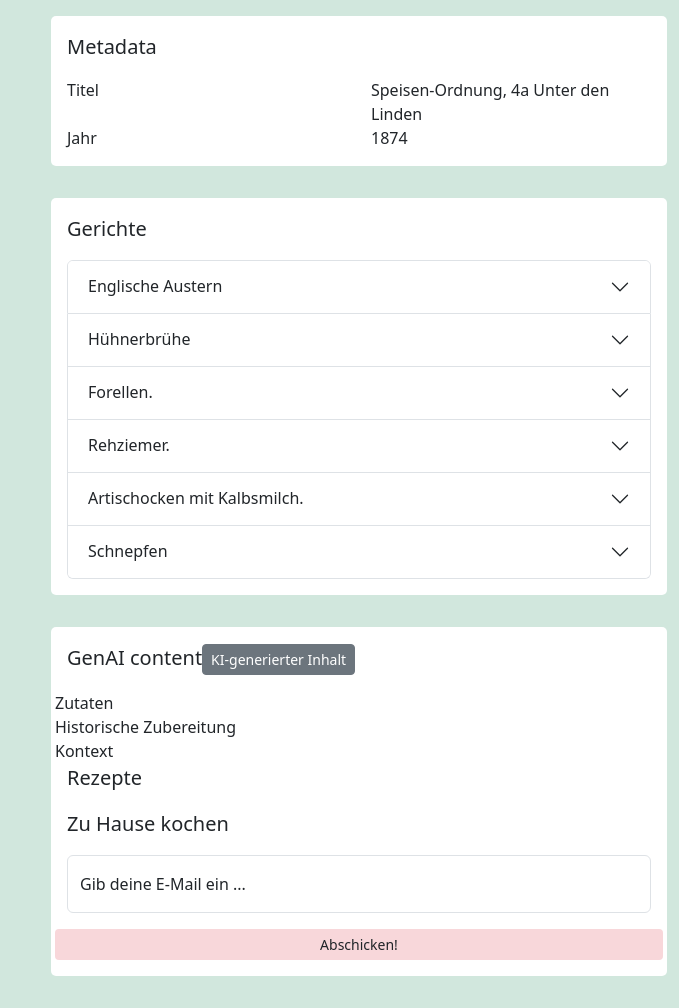
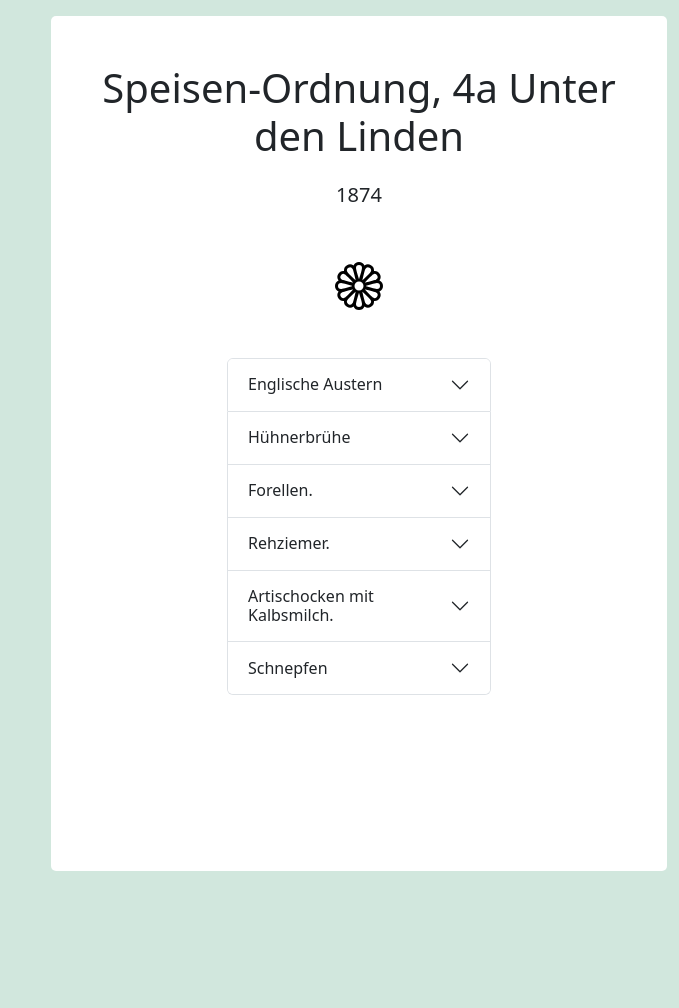
Before and after one commit to clio001/retro-bites, a Flask app: page /item/4 in a window 1280 px wide. Shown: the part 48-1056 px from the top of the page, without its empty margins (601-1280 px from the left). After the commit the page ends 919 px from the top, so only its background shows below. Run offline with Flask 3, Linux system fonts and the light colour scheme.

Commit message:
updated item view, added chips, buttons

```diff
--- a/app.py
+++ b/app.py
@@ -15,7 +15,7 @@ def empty_item_redirect():
     with open("static/db.json", "r", encoding="utf-8") as f:
         COLLECTION = json.load(f)
     # Redirect to the item with ID 1
-    return redirect(url_for('item_nr', item_id=1))
+    return redirect(url_for('item_nr', item_id=4))
 
 @app.route("/item/<int:item_id>")
 def item_nr(item_id):
--- a/static/styles.css
+++ b/static/styles.css
@@ -41,8 +41,7 @@
 
 .feature {
     z-index: 100;
-    max-width: 60%;
-    background-color: rgba(0, 0, 0, 0.7);
+   background-color: rgba(0, 0, 0, 0.7);
     padding: 2rem;
     border-radius: 15px 50px;
     box-shadow: 0 10px 15px rgba(0, 0, 0, 0.5);
@@ -76,6 +75,23 @@ border-radius: 5px;
     box-shadow: 0px 0px 5px rgba(255, 152, 152, 0.5);
     animation: pulsing 1.5s infinite;
 }
+
+.listIngredients {
+    display: flex;
+    flex-direction: row;
+    flex-wrap: wrap;
+    margin-bottom: 2rem;
+}
+
+.chip {
+    padding: 7px 12px 7px 12px;
+    border-radius: 25px;
+    border: 0px;
+    max-width: fit-content;
+    margin: 0.5rem;
+}
+
+
 
 @keyframes pulsing {
     0% {
--- a/templates/index.html
+++ b/templates/index.html
@@ -28,7 +28,7 @@
         <div class="imgList">
             {% for menu in menucards %}
             <div><img src="https://content.staatsbibliothek-berlin.de/dms/PPN{{menu.PPN}}/1200/0/00000001.jpg"
-                    width="350" onclick="window.location.href='/item'" /></div>
+                    width="350" onclick="window.location.href='/item/{{menu.id}}'" /></div>
 
             {%endfor%}
         </div>
--- a/templates/item.html
+++ b/templates/item.html
@@ -2,7 +2,7 @@
 
 {% block body %}
 
-<div class="container-fluid pt-3 bg-success-subtle">
+<div class="container-fluid pt-3 bg-success-subtle" style="min-height: 96vh;">
     <div class="row">
         <div class="col">
             <iframe class="iframeBox"
@@ -10,40 +10,42 @@
                 width="100%" height="850" allowfullscreen></iframe>
         </div>
         <div class="col">
+
             <div class="itemBox">
-                <div class="lead mb-3">Metadata</div>
-                <div class="row">
-                    <div class="col">Titel</div>
-                    <div class="col">{{ item.title }}</div>
+                <div class="text-center">
+                    <div class="display-6 p-3 mt-3">{{item.title}}</div>
+                    <div class="lead p-1">{{item.date}}</div>
                 </div>
-                <div class="row">
-                    <div class="col">Jahr</div>
-                    <div class="col">{{item.date}}</div>
-                </div>
-            </div>
-            <div class="itemBox">
-                <div class="lead mb-3">Gerichte</div>
-                <div class="accordion" id="accordionExample">
+                <div class="text-center mt-5"><img src="/static/flower1.svg" width="48" height="48" /></div>
+
+                <div class="accordion" style="padding: 3rem 10rem 10rem 10rem" id="accordionExample">
 
                     {% for dish in item.dishes %}
                     <div class="accordion-item">
                         <h2 class="accordion-header" id="heading{{loop.index}}">
-                            <button class="accordion-button collapsed" type="button" data-bs-toggle="collapse"
+                            <button class="accordion-button collapsed " type="button" data-bs-toggle="collapse"
                                 data-bs-target="#collapse{{loop.index}}" aria-expanded="false"
                                 aria-controls="collapse{{loop.index}}">
                                 {{dish.name}}
                             </button>
                         </h2>
-                        <div id="collapse{{loop.index}}" class="accordion-collapse collapse"
+                        <div id="collapse{{loop.index}}" class="accordion-collapse collapse "
                             aria-labelledby="heading{{loop.index}}" data-bs-parent="#accordionExample">
                             <div class="accordion-body">
-                                <strong>Zutaten</strong>
-                                <ul>
+                                <div class="text-end">
+                                    <div class="btn-group" role="group" aria-label="E-mail Info group">
+                                        <div type="button" class="btn btn-outline-secondary">E-Mail</div>
+                                        <div type="button" class="btn btn-outline-secondary">Info</div>
+                                    </div>
+                                </div>
+
+                                <div style="margin-bottom: 1rem;"><strong>Zutaten</strong></div>
+                                <div class="listIngredients">
                                     {% for ingredient in dish.ingredients %}
-                                    <li>{{ingredient}}</li>
+                                    <div class="chip bg-success-subtle">{{ingredient}}</div>
                                     {% endfor %}
-                                </ul>
-                                <strong>Historische Zubereitung</strong>
+                                </div>
+                                <strong>Zubereitung</strong>
                                 <p>{{dish.preparation}}</p>
 
                             </div>
@@ -56,26 +58,6 @@
 
 
             </div>
-            <div class="itemBox">
-                <div class="lead mb-3">GenAI content<button type="button" class="btn btn-secondary btn-sm"
-                        data-bs-toggle="tooltip" data-bs-placement="right" data-bs-title="Tooltip on right">
-                        KI-generierter Inhalt
-                    </button>
-                </div>
-                <div class="row">Zutaten</div>
-                <div class="row">Historische Zubereitung</div>
-                <div class="row">Kontext</div>
-
-                <div class="lead mb-3">Rezepte</div>
-                <div class="lead mb-3">Zu Hause kochen</div>
-                <div class="form-floating mb-3">
-                    <input type="email" class="form-control" id="floatingInput" placeholder="name@example.com">
-                    <label for="floatingInput">Gib deine E-Mail ein ...</label>
-                </div>
-                <div class="row">
-                    <button class="btn bg-danger-subtle btn-sm">Abschicken!</button>
-                </div>
-            </div>
         </div>
     </div>
 </div>
--- a/templates/layout.html
+++ b/templates/layout.html
@@ -5,7 +5,7 @@
         <meta charset="UTF-8">
         <meta name="viewport" content="width=device-width, initial-scale=1.0">
         <link rel="stylesheet" href="/static/styles.css">
-
+        <link rel="stylesheet" href="https://cdn.jsdelivr.net/npm/bootstrap-icons@1.11.3/font/bootstrap-icons.min.css">
         <link href="https://cdn.jsdelivr.net/npm/bootstrap@5.3.3/dist/css/bootstrap.min.css" rel="stylesheet"
             integrity="sha384-QWTKZyjpPEjISv5WaRU9OFeRpok6YctnYmDr5pNlyT2bRjXh0JMhjY6hW+ALEwIH"
             crossorigin="anonymous" />
--- a/templates/ueber.html
+++ b/templates/ueber.html
@@ -1,6 +1,10 @@
 {%extends "layout.html"%}
 {%block body%}
-
+<div>
+    <iframe
+        src="https://query.wikidata.org/sparql?query=%23H%C3%B6chste%20Orte%20auf%20der%20Erde%0A%23title%3AElevations%20over%208000%20meter%0ASELECT%20%3Felevation%20%3Fitem%20%3FitemLabel%20%3FitemDescription%20%3Fcoord%20WHERE%20%7B%0A%20%20hint%3AQuery%20hint%3Aoptimizer%20%22None%22.%0A%20%20%3Fst%20psn%3AP2044%20%3Fpsn%20.%0A%20%20%3Fpsn%20wikibase%3AquantityAmount%20%3Felevation%20.%20FILTER(%3Felevation%20%3E%208000)%20.%0A%20%20%3Fpsn%20wikibase%3AquantityUnit%20wd%3AQ11573%20.%0A%20%20%3Fst%20wikibase%3Arank%20%3Frank%20.%20FILTER(%3Frank%20!%3D%20wikibase%3ADeprecatedRank)%20.%0A%20%20%3Fitem%20p%3AP2044%20%3Fst%20.%0A%20%20%3Fitem%20wdt%3AP625%20%3Fcoord%20.%0A%20%20SERVICE%20wikibase%3Alabel%20%7B%20bd%3AserviceParam%20wikibase%3Alanguage%20%22%5BAUTO_LANGUAGE%5D%2Cmul%2Cen%22.%20%7D%0A%7D%0AORDER%20BY%20DESC(%3Felevation)"
+        width="100%" />
+</div>
 <section>
     <h1 class="display-2">Über RetroBites</h1>
     <h2 class="lead">Eine kulinarische Reise durch das Berlin der Jahrhundertwende</h2>
```
Also changed, not shown: static/flower1.svg (added).
